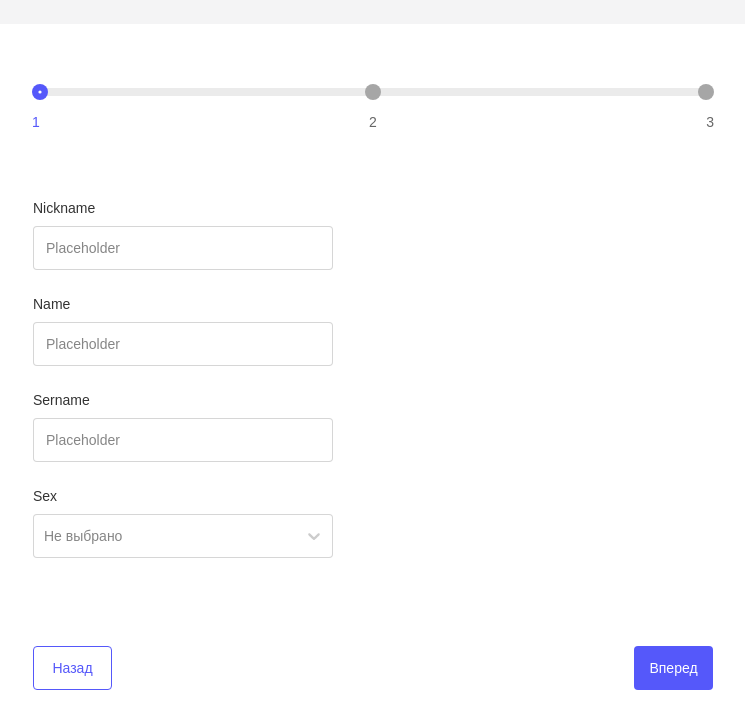
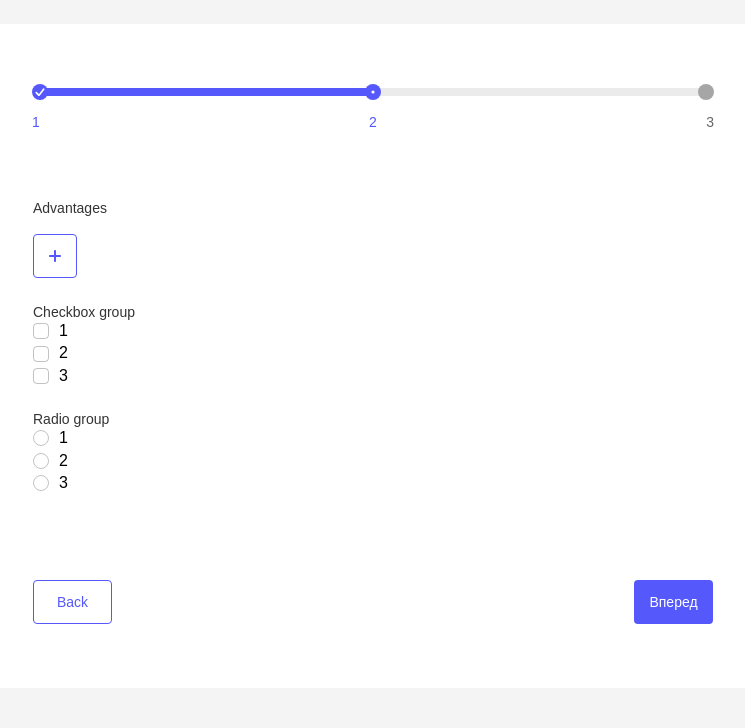
Before and after one commit to BKonstantine/cloud_test, a React (Vite) app: page /create in a window 1280 px wide. Shown: the top 728 px of the page, without its empty margins (267-1012 px from the left). Built offline with nearby package versions, Linux system fonts and the light colour scheme; a web font is replaced by a local one.

Commit message:
refactor: change second-tab validation

```diff
--- a/src/components/input-group/input-group.tsx
+++ b/src/components/input-group/input-group.tsx
@@ -25,7 +25,11 @@ const InputGroup: FC<Props> = ({ label, name, error }) => {
     <div className={style.container}>
       <InputLabel label={label} />
       <ul className={style.list}>
-        {fields.map((item, index) => (
+        {fields.length === 0
+          ? error?.[name]?.message && (
+              <InputError error={error?.[name]?.message} />
+            )
+          : fields.map((item, index) => (
               <li className={style.item} key={item.id}>
                 <Controller
                   render={({ field }) => (
@@ -34,10 +38,12 @@ const InputGroup: FC<Props> = ({ label, name, error }) => {
                         <Input placeholder="Placeholder" {...field} />
                         <ButtonRemove onClick={() => remove(index)} />
                       </div>
-                  {error?.[name]?.[index]?.message && <InputError error={error?.[name]?.[index]?.message} />}
+                      {error?.[name]?.[index]?.message && (
+                        <InputError error={error?.[name]?.[index]?.message} />
+                      )}
                     </>
                   )}
-              name={`${name}[${index}]`}
+                  name={`${name}.[${index}]`}
                   control={control}
                 />
               </li>
--- a/src/pages/tab-page/tab-page.tsx
+++ b/src/pages/tab-page/tab-page.tsx
@@ -15,11 +15,12 @@ import { yupResolver } from "@hookform/resolvers/yup";
 import { schema } from "../../utils/schema";
 
 const TabPage: FC = () => {
-  const [step, setStep] = useState(1);
+  const [tab, setTab] = useState(2);
   const [result, setResult] = useState("");
   const tabs = [<FirstTab />, <SecondTab />, <ThirdTab />];
 
   const methods = useForm<FormData>({
+    mode: "onChange",
     resolver: yupResolver(schema),
   });
 
@@ -27,8 +28,18 @@ const TabPage: FC = () => {
   const isValid = formState.isValid;
   const trigger = methods.trigger;
   const firstTabFileds = ["nickname", "name", "sername", "sex"];
-  const secondTabFields = ["advantages", "checkbox", "radio"];
-  const thirdTabFileds = ["about"];
+  const secondTabFields = ["advantages"];
+  const errorFields = Object.keys(formState.errors);
+  const dirtyFields = Object.keys(formState.dirtyFields);
+
+  const checkValidTab = (array: string[]) => {
+    return array.every((item) => {
+      return (
+        !errorFields.some((err) => err === item) &&
+        dirtyFields.some((field) => field === item)
+      );
+    });
+  };
 
   const onSubmit = useCallback(
     methods.handleSubmit((data) => {
@@ -40,10 +51,28 @@ const TabPage: FC = () => {
     [methods]
   );
 
+  const onClickWithValid = useCallback(
+    (step: number) => (event: MouseEvent<HTMLButtonElement>) => {
+      event.preventDefault();
+      if (tab === 1 && checkValidTab(firstTabFileds)) {
+        setTab(step);
+      } else {
+        trigger(firstTabFileds);
+      }
+
+      if (tab === 2 && checkValidTab(secondTabFields)) {
+        setTab(step);
+      } else {
+        trigger(secondTabFields);
+      }
+    },
+    [dirtyFields, errorFields, tab]
+  );
+
   const onClick = useCallback(
     (step: number) => (event: MouseEvent<HTMLButtonElement>) => {
       event.preventDefault();
-      setStep(step);
+      setTab(step);
     },
     []
   );
@@ -55,26 +84,26 @@ const TabPage: FC = () => {
   return (
     <>
       <div className={style.tabs}>
-        <Steps step={step} className={style.tabs__steps} />
+        <Steps step={tab} className={style.tabs__steps} />
         <FormProvider {...methods}>
           <form onSubmit={onSubmit}>
-            {tabs[step - 1]}
+            {tabs[tab - 1]}
             <div className={style.tabs__buttons}>
-              {step === 1 ? (
+              {tab === 1 ? (
                 <ButtonLink to="/" color="secondary">
                   Назад
                 </ButtonLink>
               ) : (
-                <Button onClick={onClick(step - 1)} color="secondary">
-                  {step === 2 ? "Back" : "Назад"}
+                <Button onClick={onClick(tab - 1)} color="secondary">
+                  {tab === 2 ? "Back" : "Назад"}
                 </Button>
               )}
-              {step === 3 ? (
+              {tab === 3 ? (
                 <Button type="submit" buttonSize="large" disabled={!isValid}>
                   Отправить
                 </Button>
               ) : (
-                <Button onClick={onClick(step + 1)}>Вперед</Button>
+                <Button onClick={onClickWithValid(tab + 1)}>Вперед</Button>
               )}
             </div>
           </form>
--- a/src/utils/schema.tsx
+++ b/src/utils/schema.tsx
@@ -19,9 +19,10 @@ export const schema = Yup.object()
 
     sex: Yup.object().required("Обязательное поле"),
 
-    advantages: Yup.array().of(
-      Yup.string().trim().min(1, "Поле не может быть пустым")
-    ),
+    advantages: Yup.array()
+      .of(Yup.string().trim().min(1, "Поле не может быть пустым"))
+      .min(1, "Хотя бы одно преимущество должно быть указано")
+      .required("Обязательное поле"),
 
     about: Yup.string()
       .max(200, "Максимальная длина 200 символов")
```
Lines whose indentation alone changed are shown as unchanged.
